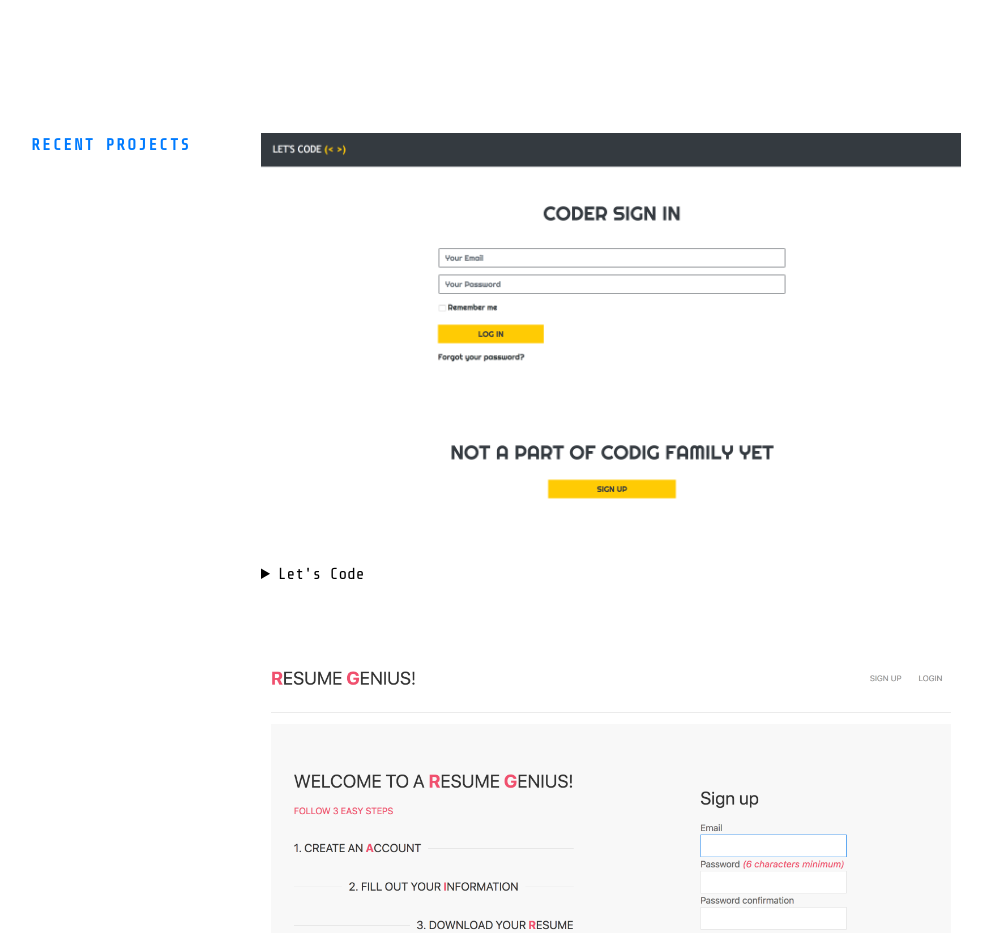
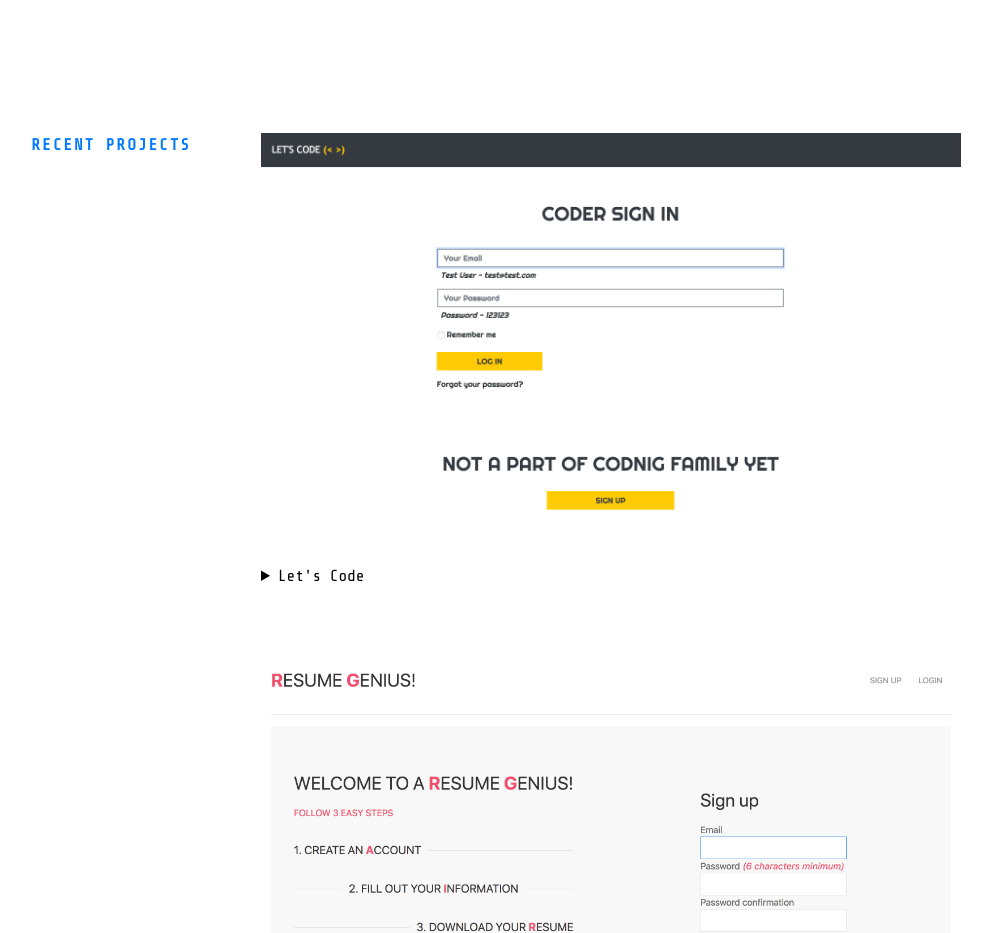
Before and after one commit to zakwan93/portfoliov1, a plain HTML site: page index.html in a window 1280 px wide. Shown: the part 2360-3293 px from the top of the page, without its empty margins (104-1096 px from the left). Drawn offline with nearby package versions, Linux system fonts and the light colour scheme.

Commit message:
change the lets code image because of typo

```diff
--- a/index.html
+++ b/index.html
@@ -211,7 +211,7 @@
 				<div class="project salzakshipment">
 					<figure class="project_pic">
 						<a href="https://letscodee.herokuapp.com" target="_blank">
-							<img src="images/letscodee.png" alt="">
+							<img src="images/lets_code.png" alt="">
 						</a>
 					</figure>
 				</div><br>
```
Also changed, not shown: images/lets_code.png (added).
